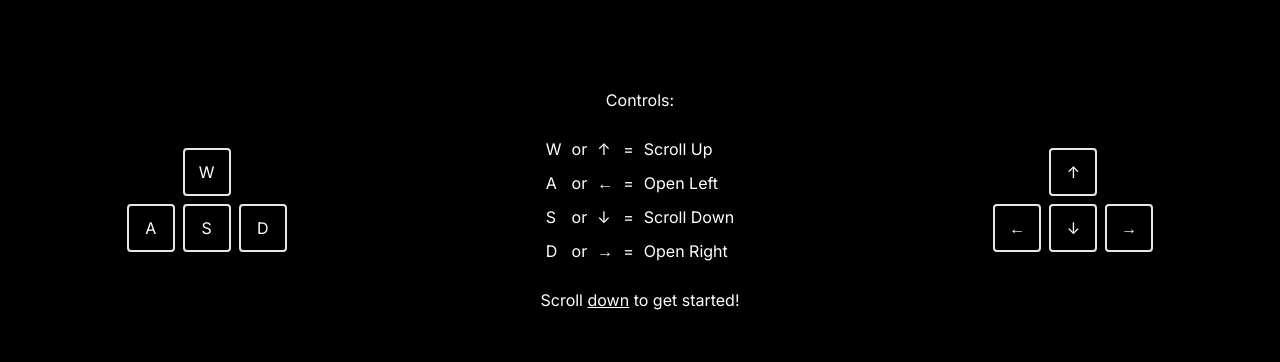
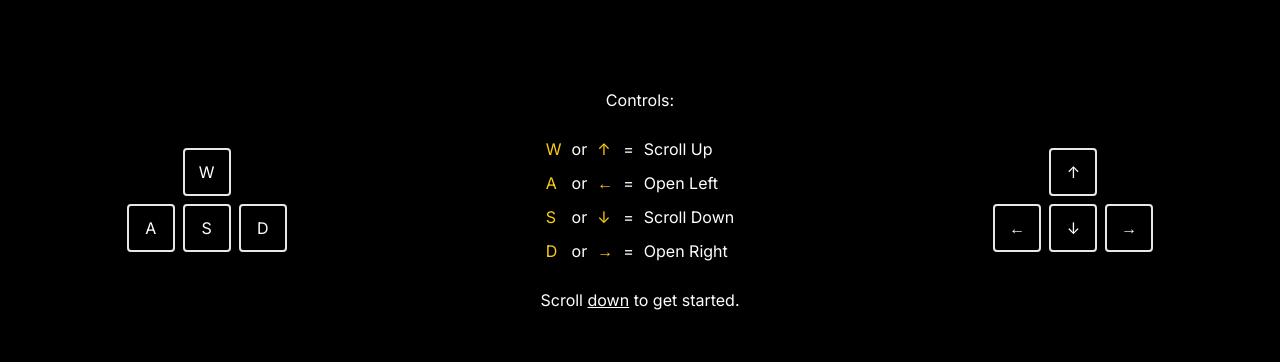
Before and after one commit to irvinhalen/irvinhalen.github.io, a Next.js app: page /gamer in a window 1280 px wide. Shown: the part 1000-1362 px from the top of the page. Built offline with nearby package versions, Linux system fonts and the light colour scheme.

Commit message:
ux update

```diff
--- a/app/gamer/Tutorial.tsx
+++ b/app/gamer/Tutorial.tsx
@@ -16,36 +16,36 @@ function Tutorial() {
           <table cellPadding={5} cellSpacing={0} border={0}>
             <tbody>
               <tr>
-                <td>W</td>
+                <td className='text-yellow-400'>W</td>
                 <td>or</td>
-                <td>↑</td>
+                <td className='text-yellow-400'>↑</td>
                 <td>=</td>
                 <td>Scroll Up</td>
               </tr>
               <tr>
-                <td>A</td>
+                <td className='text-yellow-400'>A</td>
                 <td>or</td>
-                <td>←</td>
+                <td className='text-yellow-400'>←</td>
                 <td>=</td>
                 <td>Open Left</td>
               </tr>
               <tr>
-                <td>S</td>
+                <td className='text-yellow-400'>S</td>
                 <td>or</td>
-                <td>↓</td>
+                <td className='text-yellow-400'>↓</td>
                 <td>=</td>
                 <td>Scroll Down</td>
               </tr>
               <tr>
-                <td>D</td>
+                <td className='text-yellow-400'>D</td>
                 <td>or</td>
-                <td>→</td>
+                <td className='text-yellow-400'>→</td>
                 <td>=</td>
                 <td>Open Right</td>
               </tr>
             </tbody>
           </table>
-          <h1>Scroll <u>down</u> to get started!</h1>
+          <h1>Scroll <u>down</u> to get started.</h1>
         </div>
         <div className="flex flex-col justify-center items-center gap-2">
           <div className="rounded border-2 text-white h-12 w-12 flex justify-center items-center">↑</div>
```
